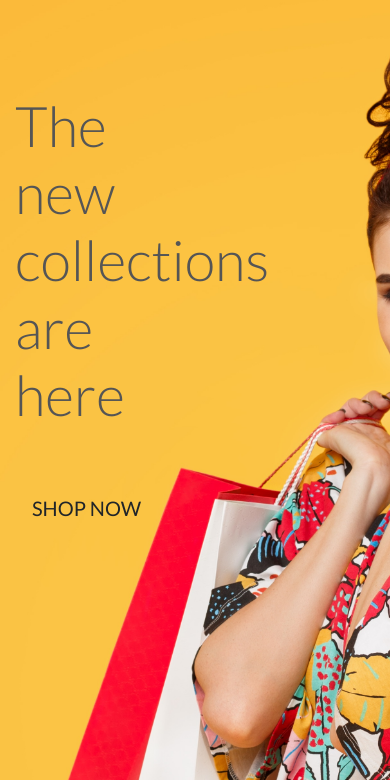
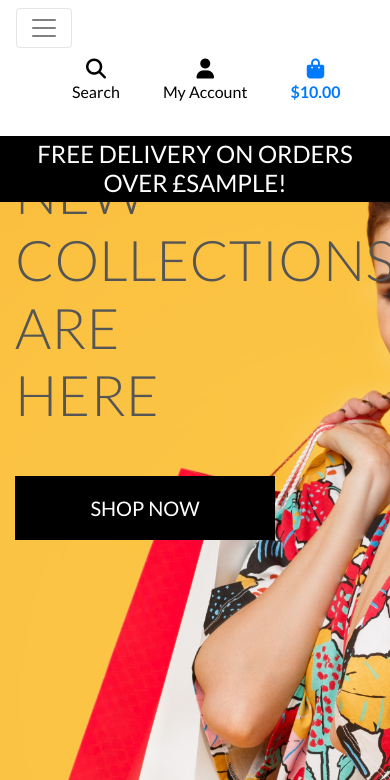
Before and after one commit to Travyssm/boutique-ado, a Django app: template home/templates/home/index.html in a window 390 px wide. Shown: the top 780 px of the page. Run offline with Django 3.2, Linux system fonts and the light colour scheme; the template is opened without the code that fills it: most values are stand-ins (such as "Sample title", 1, 10 or a date in 2020); some libraries are stand-ins or nearby versions.

Commit message:
added mobile header and main navbar

```diff
--- a/static/css/base.css
+++ b/static/css/base.css
@@ -9,3 +9,76 @@
     color: #555;
     font-family: 'Lato';
 }
+
+/* from Bulma */
+.icon {
+    align-items: center;
+    display: inline-flex;
+    justify-content: center;
+    height: 1.5rem;
+    width: 1.5rem;
+}
+
+.logo-font {
+    text-transform: uppercase;
+}
+
+.main-logo-link {
+    width: fit-content;
+}
+
+.shop-now-button {
+    background: black;
+    color: white;
+    min-width: 260px;
+}
+
+.btn-black {
+    background: black;
+    color: white;
+}
+
+.shop-now-button:hover,
+.shop-now-button:active,
+.shop-now-button:focus,
+.btn-black:hover,
+.btn-black:active,
+.btn-black:focus {
+    background: #222;
+    color: white;
+}
+
+.text-black {
+    color: #000 !important;
+}
+
+.border-black {
+    border: 1px solid black !important;
+}
+
+.bg-black{
+    background: #000 !important;
+}
+/* -------------------------------- Media Queries */
+
+/* Slightly larger container on xl screens */
+@media (min-width: 1200px) {
+  .container {
+    max-width: 80%;
+  }
+}
+
+/* fixed top navbar only on medium and up */
+@media (min-width: 992px) {
+    .fixed-top-desktop-only {
+        position: fixed;
+        top: 0;
+        right: 0;
+        left: 0;
+        z-index: 1030;
+    }
+
+    .header-container {
+        padding-top: 164px;
+    }
+}
--- a/templates/base.html
+++ b/templates/base.html
@@ -97,6 +97,20 @@
                 </ul>
             </div>
         </div>
+        <div class="row bg-white">
+            <nav class="navbar navbar-expand-lg navbar-light w-100">
+                <button class="navbar-toggler" type="button" data-toggle="collapse" data-target="#main-nav" aria-controls="main-nav" aria-expanded="false" aria-label="Toggle navigation">
+                    <span class="navbar-toggler-icon"></span>
+                </button>
+                {% include 'includes/mobile-top-header.html' %}
+                {% include 'includes/main-nav.html' %}
+            </nav>
+        </div>
+        <div id="delivery-banner" class="row text-center">
+            <div class="col bg-black text-white">
+                <h4 class="logo-font my-1">Free delivery on orders over £{{ free_shipping_threshold }}!</h4>
+            </div>
+        </div>
     </header>
     {% if messages %}
         <div class="message-container"></div>
--- /dev/null
+++ b/templates/includes/main-nav.html
@@ -0,0 +1,50 @@
+<div class="collapse navbar-collapse" id="main-nav">
+    <ul class="navbar-nav w-auto mx-auto">
+        <li class="nav-item dropdown">
+            <a class="logo-font font-weight-bold nav-link text-black mr-5" href="#" id="all-products-link" data-toggle="dropdown" aria-haspopup="true" aria-expanded="false">
+                All Products
+            </a>
+            <div class="dropdown-menu border-0" aria-labelledby="all-products-link">
+                <a href="" class="dropdown-item">By Price</a>
+                <a href="" class="dropdown-item ">By Rating</a>
+                <a href="" class="dropdown-item ">By Category</a>
+                <a href="" class="dropdown-item">All Products</a>
+            </div>
+        </li>
+
+        <li class="nav-item dropdown">
+            <a class="logo-font font-weight-bold nav-link text-black mr-5" href="#" id="clothing-link" data-toggle="dropdown" aria-haspopup="true" aria-expanded="false">
+                Clothing
+            </a>
+            <div class="dropdown-menu border-0" aria-labelledby="clothing-link">
+                <a href="" class="dropdown-item">Activewear &amp; Essentials</a>
+                <a href="" class="dropdown-item">Jeans</a>
+                <a href="" class="dropdown-item">Shirts</a>
+                <a href="" class="dropdown-item">All Clothing</a>
+            </div>
+        </li>
+
+        <li class="nav-item dropdown">
+            <a class="logo-font font-weight-bold nav-link text-black mr-5" href="#" id="homeware-link" data-toggle="dropdown" aria-haspopup="true" aria-expanded="false">
+                Homeware
+            </a>
+            <div class="dropdown-menu border-0" aria-labelledby="homeware-link">
+                <a href="" class="dropdown-item">Bed &amp; Bath</a>
+                <a href="" class="dropdown-item">Kitchen &amp; Dining</a>
+                <a href="" class="dropdown-item">All Homeware</a>
+            </div>
+        </li>
+
+        <li class="nav-item dropdown">
+            <a class="logo-font font-weight-bold nav-link text-black" href="#" id="specials-link" data-toggle="dropdown" aria-haspopup="true" aria-expanded="false">
+                Special Offers
+            </a>
+            <div class="dropdown-menu border-0" aria-labelledby="specials-link">
+                <a href="" class="dropdown-item">New Arrivals</a>
+                <a href="" class="dropdown-item">Deals</a>
+                <a href="" class="dropdown-item">Clearance</a>
+                <a href="" class="dropdown-item">All Specials</a>
+            </div>
+        </li>
+    </ul>
+</div>
--- /dev/null
+++ b/templates/includes/mobile-top-header.html
@@ -0,0 +1,58 @@
+<ul>
+    <li class="list-inline-item">
+      <a class="text-black nav-link d-block d-lg-none" href="#" id="mobile-search" data-toggle="dropdown" aria-haspopup="true" aria-expanded="false">
+          <div class="text-center">
+              <div><i class="fas fa-search fa-lg"></i></div>
+              <p class="my-0">Search</p>
+          </div>
+      </a>
+      <div class="dropdown-menu border-0 w-100 p-3 rounded-0 my-0" aria-labelledby="mobile-search">
+          <form class="form" method="GET" action="">
+              <div class="input-group w-100">
+                  <input class="form-control border border-black rounded-0" type="text" name="q" placeholder="Search our site">
+                  <div class="input-group-append">
+                      <button class="form-control form-control btn btn-black border border-black rounded-0" type="submit">
+                          <span class="icon">
+                              <i class="fas fa-search"></i>
+                          </span>
+                      </button>
+                  </div>
+              </div>
+          </form>
+      </div>
+  </li>
+  <li class="list-inline-item dropdown">
+      <a class="text-black nav-link d-block d-lg-none" href="#" id="user-options" data-toggle="dropdown" aria-haspopup="true" aria-expanded="false">
+          <div class="text-center">
+              <div><i class="fas fa-user fa-lg"></i></div>
+              <p class="my-0">My Account</p>
+          </div>
+      </a>
+      <div class="dropdown-menu border-0" aria-labelledby="user-options">
+          {% if request.user.is_authenticated %}
+              {% if request.user.is_superuser %}
+                  <a href="{% url 'account_logout' %}" class="dropdown-item">Product Management</a>
+              {% endif %}
+              <a href="" class="dropdown-item">My Profile</a>
+              <a href="{% url 'account_logout' %}" class="dropdown-item">Logout</a>
+          {% else %}
+              <a href="{% url 'account_signup' %}" class="dropdown-item">Register</a>
+              <a href="{% url 'account_login' %}" class="dropdown-item">Login</a>
+          {% endif %}
+      </div>
+  </li>
+  <li class="list-inline-item">
+      <a class="{% if grand_total %}text-primary font-weight-bold{% else %}text-black{% endif %} nav-link d-block d-lg-none" href="">
+          <div class="text-center">
+              <div><i class="fas fa-shopping-bag fa-lg"></i></div>
+              <p class="my-0">
+                  {% if grand_total %}
+                      ${{ grand_total|floatformat:2 }}
+                  {% else %}
+                      $0.00
+                  {% endif %}
+              </p>
+          </div>
+      </a>
+    </li>
+  </ul>
```
